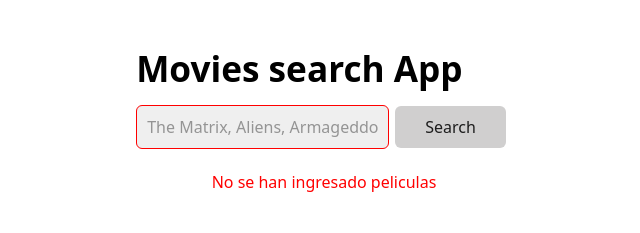
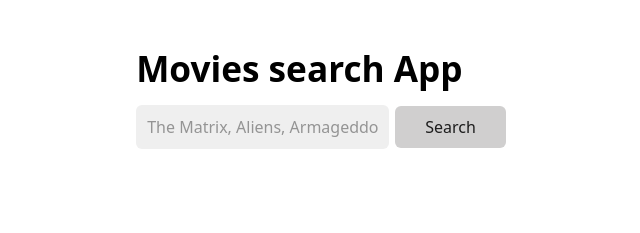
Before and after one commit to PabloCharamello/movies_app, a React (Vite) app: page / in a window 1280 px wide. Shown: the top 233 px of the page, without its empty margins (316-956 px from the left). Built offline with nearby package versions, Linux system fonts and the light colour scheme.

Commit message:
Adding useRef to eliminate empty input validation at the first render

```diff
--- a/src/App.jsx
+++ b/src/App.jsx
@@ -1,42 +1,45 @@
 import "./App.css";
 import { useMovies } from "./hooks/useMovies";
-import { useState, useEffect } from "react";
+import { useState, useEffect, useRef } from "react";
 import { Movies } from "./components/Movies";
-//import { useRef } from "react";
 
-function App() {
-  const { movies } = useMovies();
-  //const inputRef = useRef();
-  const [query, setQuery] = useState("");
+function useSearch() {
+  const [search, updateSearch] = useState("");
   const [error, setError] = useState(null);
-
-  const handleSubmit = (event) => {
-    event.preventDefault();
-    // const { query } = Object.fromEntries(new window.FormData(event.target));
-    console.log({ query });
-
-    // const inputEl = inputRef.current;
-    // const value = inputEl.value;
-    // console.log(value);
-  };
-
-  const handleChange = (event) => {
-    const newQuery = event.target.value;
-    if (newQuery.startsWith(" ")) return;
-    setQuery(event.target.value);
-  };
+  const isFirstInput = useRef(true);
 
   useEffect(() => {
-    if (query === "") {
+    if (isFirstInput.current) {
+      isFirstInput.current = search === "";
+      return;
+    }
+
+    if (search === "") {
       setError("No se han ingresado peliculas");
       return;
     }
-    if (query.length < 3) {
+    if (search.length < 3) {
       setError("Debe ingresar al menos 3 caracteres");
       return;
     }
     setError(null);
-  }, [query]);
+  }, [search]);
+
+  return { search, updateSearch, error };
+}
+
+function App() {
+  const { movies } = useMovies();
+  const { search, updateSearch, error } = useSearch();
+
+  const handleSubmit = (event) => {
+    event.preventDefault();
+    console.log({ search });
+  };
+
+  const handleChange = (event) => {
+    updateSearch(event.target.value);
+  };
 
   return (
     <div className="page">
@@ -50,8 +53,8 @@ function App() {
             }}
             // ref={inputRef}
             onChange={handleChange}
-            value={query}
-            name="query"
+            value={search}
+            name="search"
             type="text"
             placeholder="The Matrix, Aliens, Armageddon..."
           />
```
